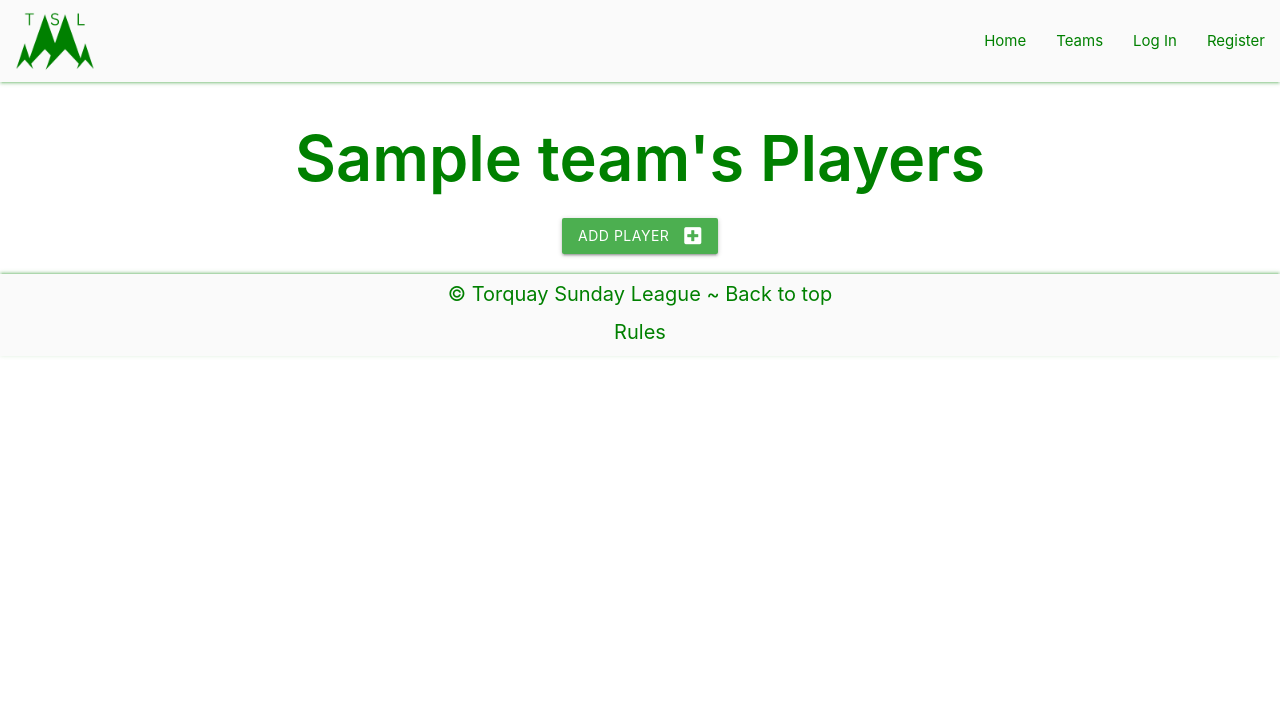
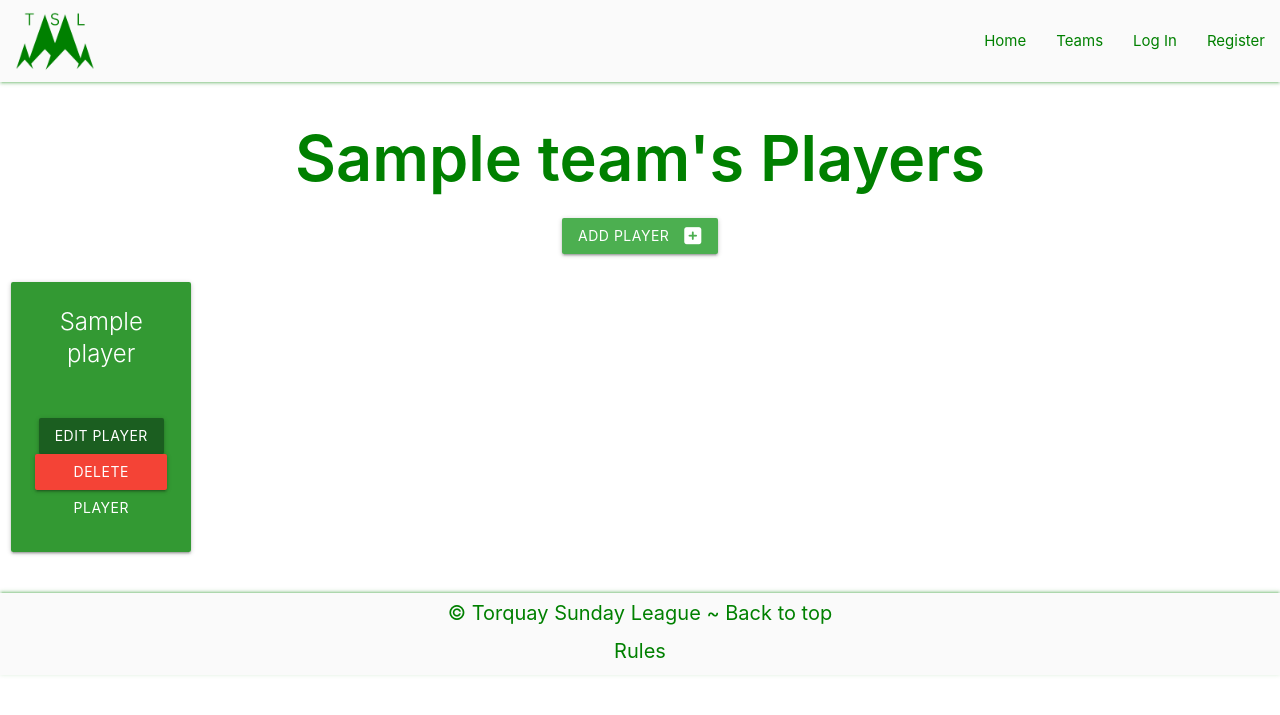
Before and after one commit to ryanmcnally93/project-three-torquay-sunday-league, a Flask app: page /players/1 in a window 1280 px wide. Shown: the top 715 px of the page. Run offline with Flask 3, Linux system fonts and the light colour scheme; tables that the repository leaves empty hold one stand-in row (values such as "Sample post"); some libraries are stand-ins or nearby versions.

Commit message:
Bug fixed, players can be viewed when created

```diff
--- a/torquay_sunday_league/models.py
+++ b/torquay_sunday_league/models.py
@@ -23,6 +23,7 @@ class Player(db.Model):
     player_kit_number = db.Column(
         db.Integer, unique=True, primary_key=False, nullable=False)
     player_name = db.Column(db.String(20), unique=True, nullable=False)
+    player_country = db.Column(db.String(20), nullable=False)
     player_position = db.Column(db.String(15), nullable=False)
     player_joined = db.Column(db.Date, nullable=False)
     team_id = db.Column(db.Integer, db.ForeignKey(
@@ -30,8 +31,8 @@ class Player(db.Model):
 
     def __repr__(self):
         #__repr__ to represent itself in the form of a string
-        return "#{0} - Kit Number: {1} | Name: {2} | Joined: {4}".format(
-            self.id, self.player_kit_number, self.player_name, self.player_joined
+        return "#{0} Name: {1} | - Kit Number: {2} | Joined: {3} | Country: {4} | Position: {5} | Team: {6}".format(
+            self.id, self.player_name, self.player_kit_number, self.player_joined, self.player_country, self.player_position, self.team_id
         )
 
 
--- a/torquay_sunday_league/routes.py
+++ b/torquay_sunday_league/routes.py
@@ -78,7 +78,7 @@ def log_in():
             # #     user_object["password"], request.form.get("password")):
             if check_password_hash(user_object.password, request.form.get("password")):
                 session["user"] = request.form.get("username").lower()
-                flash("welcome, {}".format(request.form.get("username")))
+                flash("Welcome, {}".format(request.form.get("username")))
                 return redirect(url_for("profile", username=session["user"]))
             else:
                 # Invalid password
@@ -139,25 +139,29 @@ def delete_team(team_id):
 @app.route("/players/<int:id>")
 def players(id):
     team = Team.query.get_or_404(id)
-    players = Player.query.order_by(Player.player_name).all()
+    players = Player.query.order_by(Player.player_kit_number).all()
     return render_template("players.html", players=players, team=team)
 
 
-@app.route("/add_player", methods=["GET", "POST"])
-def add_player():
+@app.route("/add_player/<int:id>", methods=["GET", "POST"])
+def add_player(id):
     teams = Team.query.order_by(Team.team_name).all()
+    team = Team.query.get_or_404(id)
     if request.method == "POST":
         player = Player(
             player_kit_number=request.form.get("player_kit_number"),
             player_name=request.form.get("player_name"),
             player_position=request.form.get("player_position"),
             player_joined=request.form.get("player_joined"),
+            player_country=request.form.get("player_country"),
             team_id=request.form.get("team_id")
             )
         db.session.add(player)
         db.session.commit()
-        return redirect(url_for("players"))
-    return render_template("add_player.html", teams=teams)
+        players = Player.query.order_by(Player.player_kit_number).all()
+        return render_template("players.html", players=players, team=team)
+
+    return render_template("add_player.html", teams=teams, team=team)
 
 
 @app.route("/team_profile/<int:id>", methods=["GET", "POST"])
--- a/torquay_sunday_league/static/css/style.css
+++ b/torquay_sunday_league/static/css/style.css
@@ -201,3 +201,7 @@ footer p {
 .team-profile-button {
     margin: 5px;
 }
+
+.fa-shirt {
+    margin-left: -5px;
+}
--- a/torquay_sunday_league/templates/base.html
+++ b/torquay_sunday_league/templates/base.html
@@ -6,9 +6,7 @@
     <meta name="viewport" content="width=device-width, initial-scale=1.0">
     <link rel="shortcut icon" href="{{ url_for('static', filename='favicon.ico') }}">
     <meta name="viewport" content="width=device-width, initial-scale=1.0">
-    <link rel="stylesheet" href="https://cdnjs.cloudflare.com/ajax/libs/font-awesome/5.15.3/css/all.min.css"
-        integrity="sha512-iBBXm8fW90+nuLcSKlbmrPcLa0OT92xO1BIsZ+ywDWZCvqsWgccV3gFoRBv0z+8dLJgyAHIhR35VZc2oM/gI1w=="
-        crossorigin="anonymous" referrerpolicy="no-referrer">
+    <script src="https://kit.fontawesome.com/2e8f9e537f.js" crossorigin="anonymous"></script>
     <link rel="stylesheet" href="https://cdnjs.cloudflare.com/ajax/libs/materialize/1.0.0/css/materialize.min.css">
     <link rel="stylesheet" href="{{ url_for('static', filename='css/style.css') }}">
     <title>Torquay Sunday League</title>
--- a/torquay_sunday_league/templates/players.html
+++ b/torquay_sunday_league/templates/players.html
@@ -5,14 +5,45 @@
 
 <div class="row">
     <div class="col s12 center-align">
-        <a href="{{ url_for('add_player') }}" class="btn green">
+        <a href="{{ url_for('add_player', id=team.id) }}" class="btn green">
             Add Player <i class="fas fa-plus-square right"></i>
         </a>
     </div>
 </div>
 
-<!-- If players play for team that was clicked -->
+<div class="row teams-row">
+    {% for player in players %}
+        {% if player.team_id == team.id %}
+        <div class="col team-card-layout">
+        <div class="card team-card green-card darken-2">
+            <div class="card-content white-text">
+            <span class="card-title">{{ player.player_name }}</span>
 
-<!-- endif -->
+            <!-- Other attributes -->
+
+            </div>
+            <div class="card-action">
+            <!-- if team.created_by == session.user -->
+            <a class="btn green darken-4" href="#">Edit Player</a>
+            <a class="btn red modal-trigger" id="delete_team" href="#modal-{{ player.id }}">Delete Player</a>
+            <!-- endif -->
+            </div>
+        </div>
+        </div>
+        <!-- Modal Structure -->
+        <div id="modal-{{ player.id }}" class="modal">
+            <div class="modal-content">
+                <h4>Are you sure you want to delete this player?</h4>
+                <p>This action cannot be undone</p>
+            </div>
+            <div class="modal-footer">
+                <!--  url_for('delete_team', team_id=team.id)  -->
+                <a href="#" class="btn green">Yes</a>
+                <a href="{{ url_for('players', id=team.id) }}" class="btn red">No</a>
+            </div>
+        </div>
+        {% endif %}
+    {% endfor %}
+  </div>
 
 {% endblock %}
```
Also changed, not shown: torquay_sunday_league/templates/add_player.html (+10 -2 lines), README.md.
